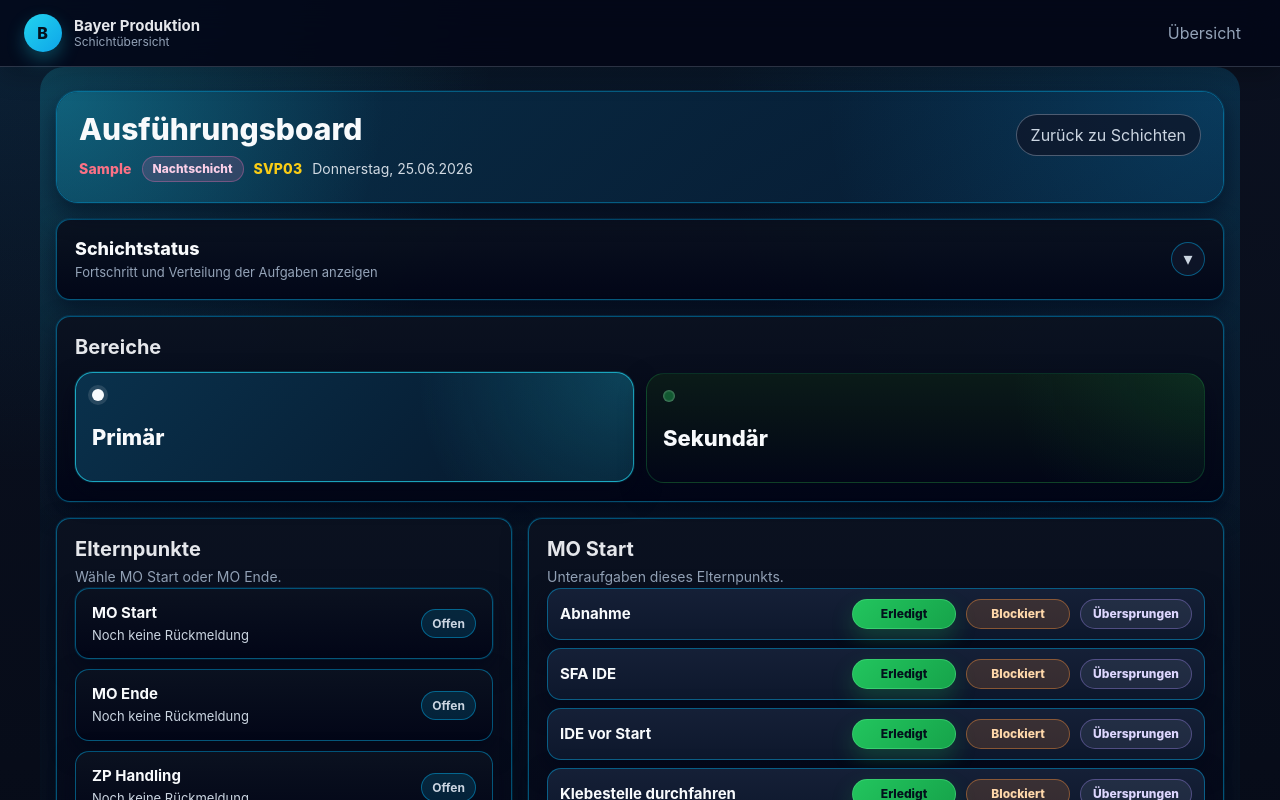
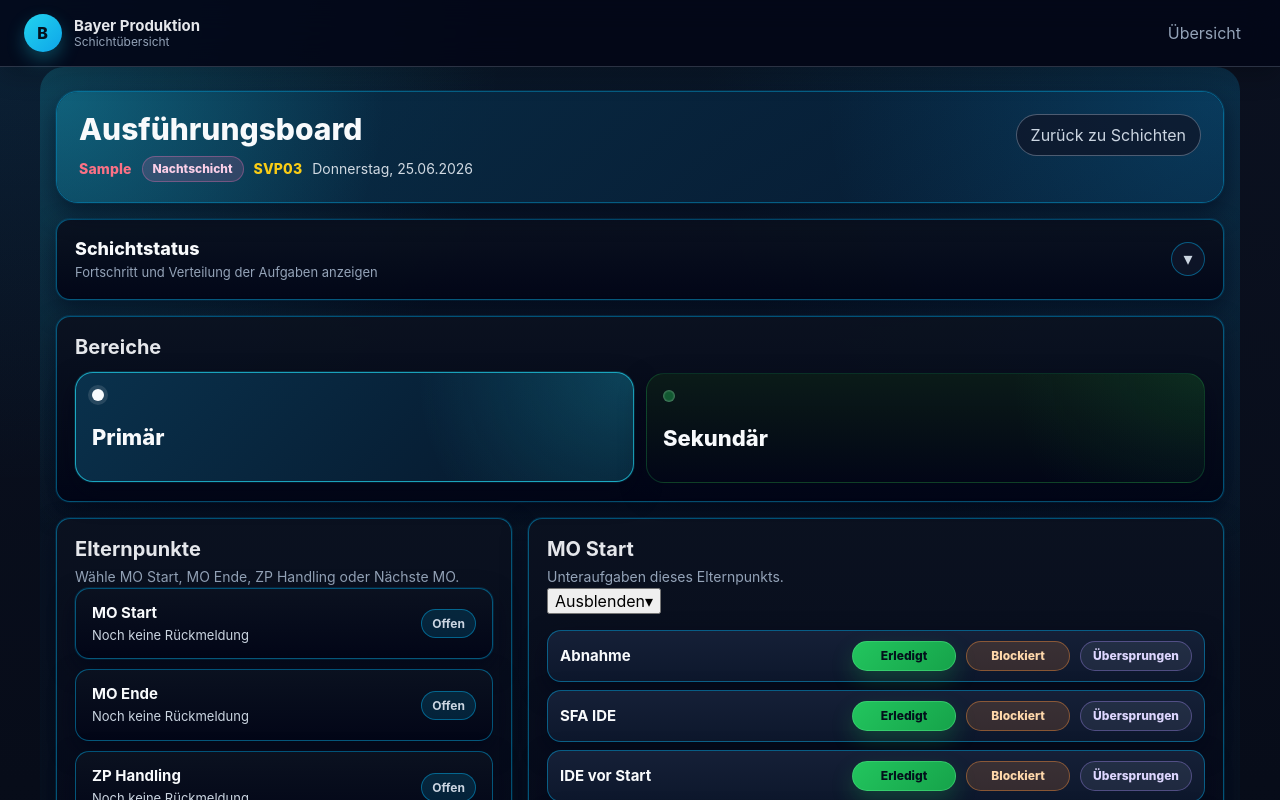
Before and after one commit to bayerali/2406, a React (Vite) app: page /#/ in a window 1280 px wide. Both pictures are taken after typing "Sample" into the empty fields and a click on the button "Schicht starten →". Shown: the top 800 px of the page. Built offline with nearby package versions, Linux system fonts and the light colour scheme.

Commit message:
Update ExecutionBoardPage.tsx

```diff
--- a/src/components/ExecutionBoardPage.tsx
+++ b/src/components/ExecutionBoardPage.tsx
@@ -1,4 +1,4 @@
-import React, { useState } from "react";
+import React, { useMemo, useState } from "react";
 import type { DB } from "../types";
 import { NavBar } from "./NavBar";
 import { BoardHeader } from "./execution-board/BoardHeader";
@@ -32,6 +32,27 @@ export function ExecutionBoardPage({
   });
 
   const [isShiftStatusOpen, setIsShiftStatusOpen] = useState(false);
+  const [openParentPanels, setOpenParentPanels] = useState<Record<number, boolean>>({});
+
+  const taskDescriptions = useMemo<Record<string, string>>(
+    () => ({
+      abnahme:
+        "Durch eine Linienabnahme wird sichergestellt, dass Arbeitsbereiche und Verpackungsanlagen sauber und frei von allen verwendeten Produkten, Materialien und auftragsbezogenen Dokumenten des zuvor produzierten MOs sind.",
+    }),
+    []
+  );
+
+  const getTaskDescription = (taskName: string): string => {
+    const normalized = taskName.trim().toLowerCase();
+    return taskDescriptions[normalized] ?? "";
+  };
+
+  const toggleParentPanel = (parentId: number): void => {
+    setOpenParentPanels((prev) => ({
+      ...prev,
+      [parentId]: !prev[parentId],
+    }));
+  };
 
   if (!board.shift) {
     return (
@@ -60,6 +81,11 @@ export function ExecutionBoardPage({
     board.selectedMode === "Secondary"
       ? "board-header--secondary"
       : "board-header--primary";
+
+  const selectedParentIsOpen =
+    board.selectedParent != null
+      ? (openParentPanels[board.selectedParent.id] ?? true)
+      : false;
 
   return (
     <>
@@ -132,7 +158,9 @@ export function ExecutionBoardPage({
         <section className="dashboard-grid">
           <article className="card contextual-card">
             <h2 className="card-title">Elternpunkte</h2>
-            <p className="card-subtitle">Wähle MO Start oder MO Ende.</p>
+            <p className="card-subtitle">
+              Wähle MO Start, MO Ende, ZP Handling oder Nächste MO.
+            </p>
 
             <ParentGroupPicker
               parentGroups={board.parentGroups}
@@ -143,6 +171,8 @@ export function ExecutionBoardPage({
           </article>
 
           <article className="card contextual-card">
+            <div className="task-section-head">
+              <div>
                 <h2 className="card-title">
                   {board.selectedParent ? board.selectedParent.nameSnapshot : "Aufgaben"}
                 </h2>
@@ -151,25 +181,57 @@ export function ExecutionBoardPage({
                     ? "Unteraufgaben dieses Elternpunkts."
                     : "Wähle links einen Elternpunkt aus."}
                 </p>
+              </div>
+
+              {board.selectedParent ? (
+                <button
+                  type="button"
+                  className="foldable-inline-toggle"
+                  aria-expanded={selectedParentIsOpen}
+                  aria-controls={`parent-panel-${board.selectedParent.id}`}
+                  onClick={() => toggleParentPanel(board.selectedParent.id)}
+                >
+                  <span>{selectedParentIsOpen ? "Ausblenden" : "Einblenden"}</span>
+                  <span
+                    className={`foldable-inline-toggle__icon ${
+                      selectedParentIsOpen ? "is-open" : ""
+                    }`}
+                    aria-hidden="true"
+                  >
+                    ▾
+                  </span>
+                </button>
+              ) : null}
+            </div>
 
             {!board.selectedParent ? (
               <div className="card empty">Noch kein Elternpunkt ausgewählt.</div>
-            ) : board.visibleTasks.length === 0 ? (
+            ) : (
+              <div
+                id={`parent-panel-${board.selectedParent.id}`}
+                className={selectedParentIsOpen ? "foldable-section-panel" : "is-hidden"}
+              >
+                {board.visibleTasks.length === 0 ? (
                   <div className="card empty">
                     Keine Unteraufgaben für diesen Elternpunkt definiert.
                   </div>
                 ) : (
-              <div className={`shift-list ${isMoParent ? "shift-list--subtasks" : ""}`}>
+                  <div
+                    className={`shift-list ${isMoParent ? "shift-list--subtasks" : ""}`}
+                  >
                     {board.visibleTasks.map((task) => (
                       <TaskCard
                         key={task.id}
                         task={task}
                         latest={board.latestEventByShiftActivityId.get(task.id) ?? null}
                         history={board.getHistory(task.id)}
+                        description={getTaskDescription(task.nameSnapshot)}
                         isCompact={isMoParent}
                         onSaveStatus={(status) => board.saveStatus(task, status)}
                       />
                     ))}
+                  </div>
+                )}
               </div>
             )}
           </article>
```
Lines whose indentation alone changed are shown as unchanged.
